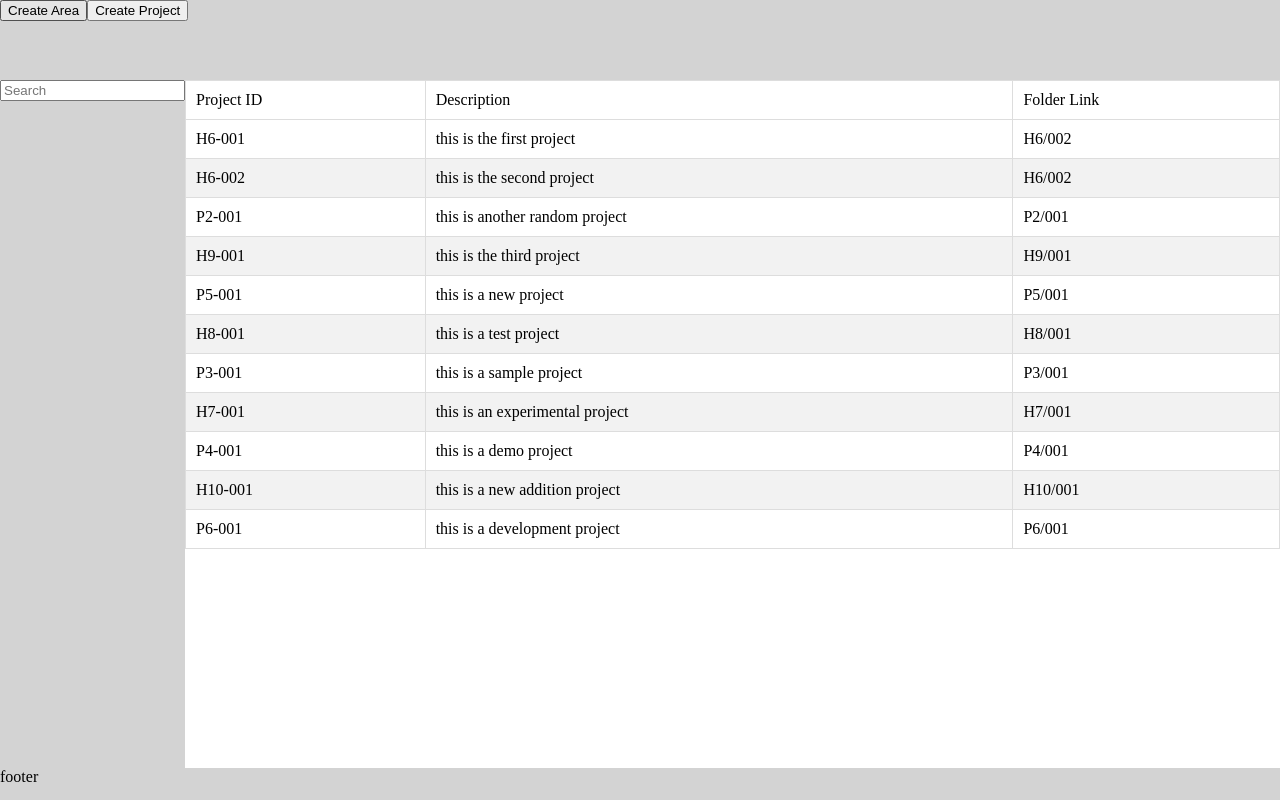
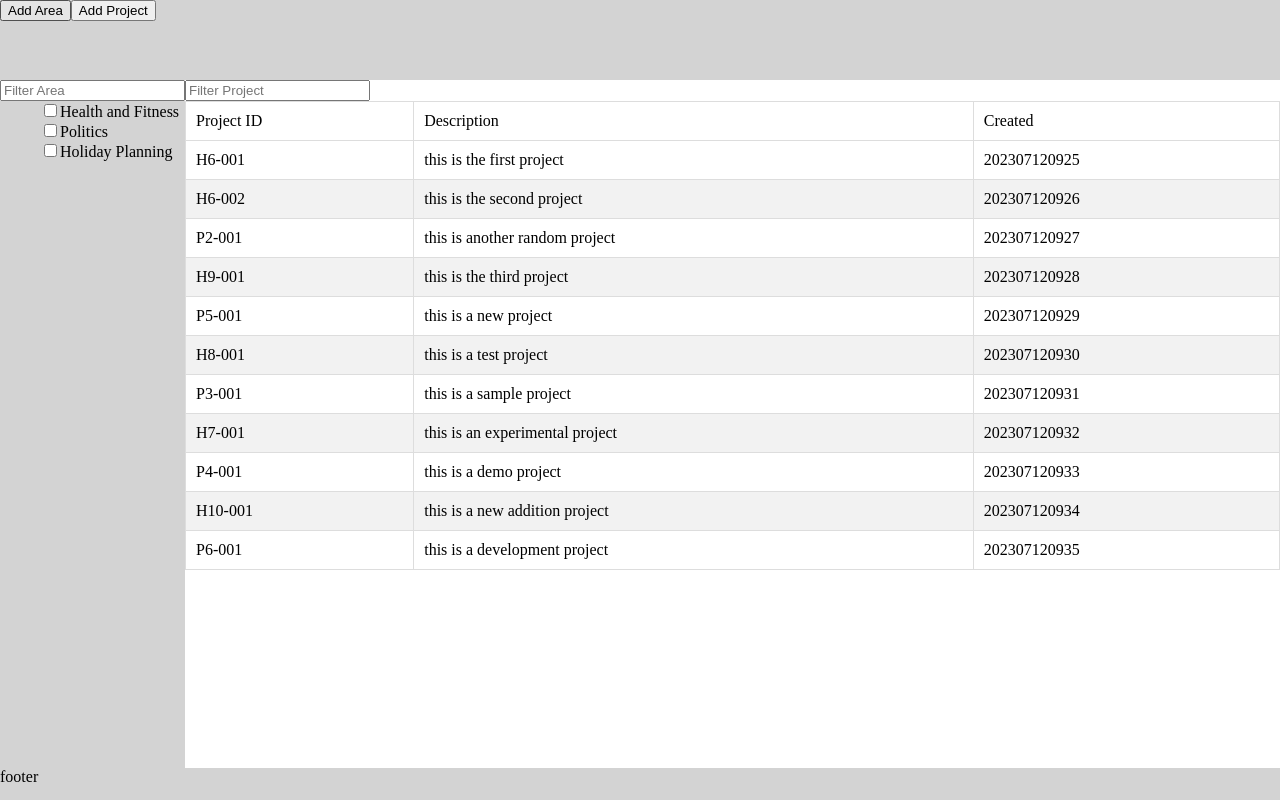
Before and after one commit to cademis/todo-js, a website built with webpack: page dist/index.html in a window 1280 px wide. Built offline with nearby package versions, Linux system fonts and the light colour scheme.

Commit message:
add area checkboxes to sidebar

```diff
--- a/src/index.js
+++ b/src/index.js
@@ -17,98 +17,116 @@ export const renderHeader = () => {
   const headerElement = createElement("header", containerElement);
   const createArea = createElement("button", headerElement);
   createArea.type = "button";
-  createArea.innerHTML = "Create Area";
+  createArea.innerHTML = "Add Area";
   const createProject = createElement("button", headerElement);
   createProject.type = "button";
-  createProject.innerHTML = "Create Project";
+  createProject.innerHTML = "Add Project";
 };
 
 export const renderSidebar = () => {
   const sidebarElement = createElement("div", containerElement, "sidebar");
-  const input = createElement("input", sidebarElement);
-  input.placeholder = "Search";
+  const input = createElement("input", sidebarElement, "filter-area");
+  input.placeholder = "Filter Area";
+  const div = createElement("div", sidebarElement, "checkboxes");
+  const ul = createElement("ul", div);
+  let areas = [
+    { areaId: "H6", description: "Health and Fitness" },
+    { areaId: "P2", description: "Politics" },
+    { areaId: "H9", description: "Holiday Planning" },
+  ];
+  areas.forEach((area) => {
+    const li = createElement("li", ul);
+    const input = createElement("input", li);
+    input.type = "checkbox";
+    const label = createElement("label", li);
+    label.textContent = area.description;
+  });
 };
 
 export const renderMain = () => {
   const mainElement = createElement("main", containerElement);
+  const input = createElement("input", mainElement, "filter-project");
+  input.placeholder = "Filter Project";
+
   const table = createElement("table", mainElement);
   const thead = createElement("thead", table);
   const tr = createElement("tr", thead);
-  const tableHeadings = ["Project ID", "Description", "Folder Link"];
+  const tableHeadings = ["Project ID", "Description", "Created"];
   tableHeadings.forEach((item) => {
     const td = createElement("td", tr);
     td.innerHTML = item;
   });
   const tbody = createElement("tbody", table);
 
-  let data = [
+  let projects = [
     {
       projectId: "H6-001",
       description: "this is the first project",
-      folderLink: "H6/002",
+      created: "202307120925",
     },
     {
       projectId: "H6-002",
       description: "this is the second project",
-      folderLink: "H6/002",
+      created: "202307120926",
     },
     {
       projectId: "P2-001",
       description: "this is another random project",
-      folderLink: "P2/001",
+      created: "202307120927",
     },
     {
       projectId: "H9-001",
       description: "this is the third project",
-      folderLink: "H9/001",
+      created: "202307120928",
     },
     {
       projectId: "P5-001",
       description: "this is a new project",
-      folderLink: "P5/001",
+      created: "202307120929",
     },
     {
       projectId: "H8-001",
       description: "this is a test project",
-      folderLink: "H8/001",
+      created: "202307120930",
     },
     {
       projectId: "P3-001",
       description: "this is a sample project",
-      folderLink: "P3/001",
+      created: "202307120931",
     },
     {
       projectId: "H7-001",
       description: "this is an experimental project",
-      folderLink: "H7/001",
+      created: "202307120932",
     },
     {
       projectId: "P4-001",
       description: "this is a demo project",
-      folderLink: "P4/001",
+      created: "202307120933",
     },
     {
       projectId: "H10-001",
       description: "this is a new addition project",
-      folderLink: "H10/001",
+      created: "202307120934",
     },
     {
       projectId: "P6-001",
       description: "this is a development project",
-      folderLink: "P6/001",
+      created: "202307120935",
     },
   ];
-  data.forEach((item) => {
+
+  projects.forEach((project) => {
     const tr = createElement("tr", tbody);
     const projectId = createElement("td", tr);
-    projectId.innerHTML = item.projectId;
+    projectId.innerHTML = project.projectId;
     const description = createElement("td", tr);
-    description.innerHTML = item.description;
-    const folderLink = createElement("td", tr);
-    folderLink.innerHTML = item.folderLink;
+    description.innerHTML = project.description;
+    const created = createElement("td", tr);
+    created.innerHTML = project.created;
     tr.appendChild(projectId);
     tr.appendChild(description);
-    tr.appendChild(folderLink);
+    tr.appendChild(created);
   });
 };
 
--- a/src/style.css
+++ b/src/style.css
@@ -4,7 +4,6 @@ body {
   min-height: 100svh;
   margin: 0;
   padding: 0;
-
 }
 
 #container {
@@ -13,7 +12,6 @@ body {
   grid-template-columns: auto 1fr;
   grid-template-rows: auto 1fr;
   min-height: 100%;
-
 }
 
 header,
@@ -46,13 +44,14 @@ table {
   text-align: left;
 }
 
-th, td {
+th,
+td {
   padding: 10px;
   border: 1px solid #ddd;
 }
 
 th {
-    background-color: #4CAF50;
+  background-color: #4caf50;
   color: white;
 }
 
@@ -63,3 +62,9 @@ tr:nth-child(even) {
 tr:hover {
   background-color: #ddd;
 }
+
+#checkboxes ul {
+  margin: 0;
+  list-style: none;
+  float: left;
+}
```
Also changed, not shown: dist/index.bundle.js. Lines whose indentation alone changed are shown as unchanged.
